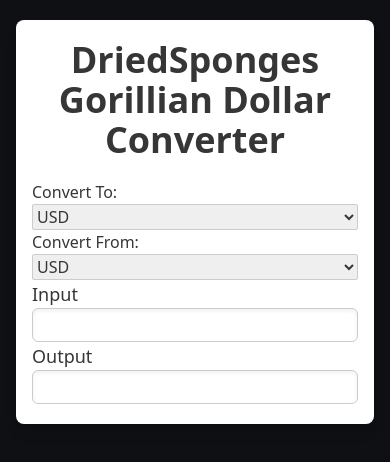
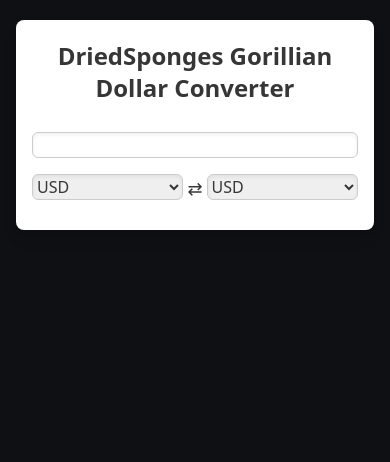
Before and after one commit to DriedSponge/GorillianCurrencyConversion, a Svelte app: page / in a window 390 px wide. Shown: the top 462 px of the page. Built offline with nearby package versions, Linux system fonts and the light colour scheme.

Commit message:
Some responsive stuff

```diff
--- a/package.json
+++ b/package.json
@@ -21,6 +21,7 @@
     "tailwindcss": "^2.1.2"
   },
   "dependencies": {
+    "node-sass": "^5.0.0",
     "postcss-nesting": "^8.0.0",
     "sirv-cli": "^1.0.0",
     "svelte-preprocess": "^4.7.2"
--- a/src/Home.svelte
+++ b/src/Home.svelte
@@ -6,27 +6,27 @@
 <main>
     <div class="container max-w-6xl mx-auto px-4 pt-5">
         <div class="container bg-white rounded-lg py-5 px-3 w-full shadow-lg">
-            <h1 class="text-4xl font-bold text-center mb-5">{name}</h1>
-            <div class="container">
-                <div class="grid md:grid-cols-2">
-                    <div class="mx-1">
-                        <label for="conversion">Convert To:</label>
-                        <select id="conversion" class="w-full">
+            <h1 class="lg:text-4xl text-2xl font-bold text-center mb-5">{name}</h1>
+            <div class="flex flex-row  flex-wrap md:flex-nowrap">
+                <div class="mx-1 w-full my-2">
+                    <TextInput/>
+                </div>
+                <div class="mx-1 my-2 w-full flex flex-row">
+                    <div class="w-full">
+                        <select id="conversion">
                             {#each conversions as item}
                                 <option>{item}</option>
                             {/each}
                         </select>
                     </div>
-                    <div class="mx-1">
-                        <label for="conversion2">Convert From:</label>
-                        <select id="conversion2" class="w-full">
+                    <span class="mx-1 md:mx-2 lg:text-xl text-lg align-middle inline-block">&#8644;</span>
+                    <div class="w-full">
+                        <select id="conversion2">
                             {#each conversions as item}
                                 <option>{item}</option>
                             {/each}
                         </select>
                     </div>
-                    <TextInput label="Input" />
-                    <TextInput label="Output" />
                 </div>
             </div>
         </div>
@@ -35,9 +35,12 @@
 <style lang="postcss" global>
     body {
         background-color: #0E1013;
-        //background-image: url("https://i.driedsponge.net/file/5qFniR6TmJVupgcJPUbU.png");
-        background-repeat: repeat;
+    //background-image: url("https://i.driedsponge.net/file/5qFniR6TmJVupgcJPUbU.png"); background-repeat: repeat;
         padding: 0;
         color: #363636;
     }
+
+    select, input {
+        @apply transition duration-300 ease-in-out focus:ring-1 shadow-inner w-full p-1 focus:border-blue-300 rounded-md border-solid focus:outline-none text-lg ;
+    }
 </style>
--- a/src/TextInput.svelte
+++ b/src/TextInput.svelte
@@ -1,17 +1,19 @@
 <script>
-    export let label = "Text Input";
+    export let label = null;
     export let tag ="forminput";
 </script>
-<div class="mx-1">
+{#if label}
     <label for="{tag}" class="text-lg">{label}</label>
-    <input id="{tag}" class="transition
-    duration-300
-     ease-in-out
-      focus:ring-1
-      shadow-inner
-       w-full p-1
-       rounded-md
-       border-solid
-       focus:outline-none"
-    />
-</div>
+{/if}
+<input id="{tag}" type="number"/>
+
+<style lang="scss">
+  input::-webkit-outer-spin-button,
+  input::-webkit-inner-spin-button {
+    -webkit-appearance: none;
+    margin: 0;
+  }
+  input[type=number] {
+    -moz-appearance: textfield;
+  }
+</style>
```
Also changed, not shown: 1 other file (tests, documents, lock files or other folders).
